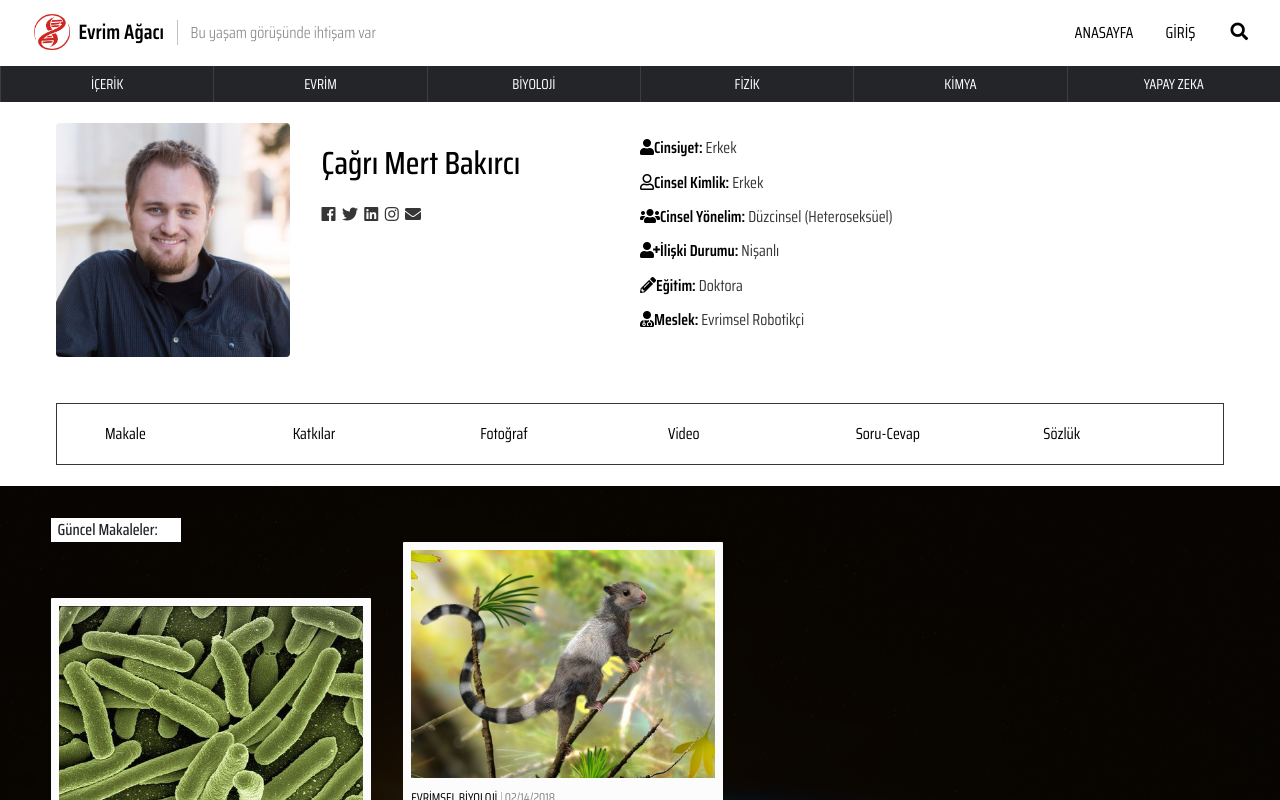
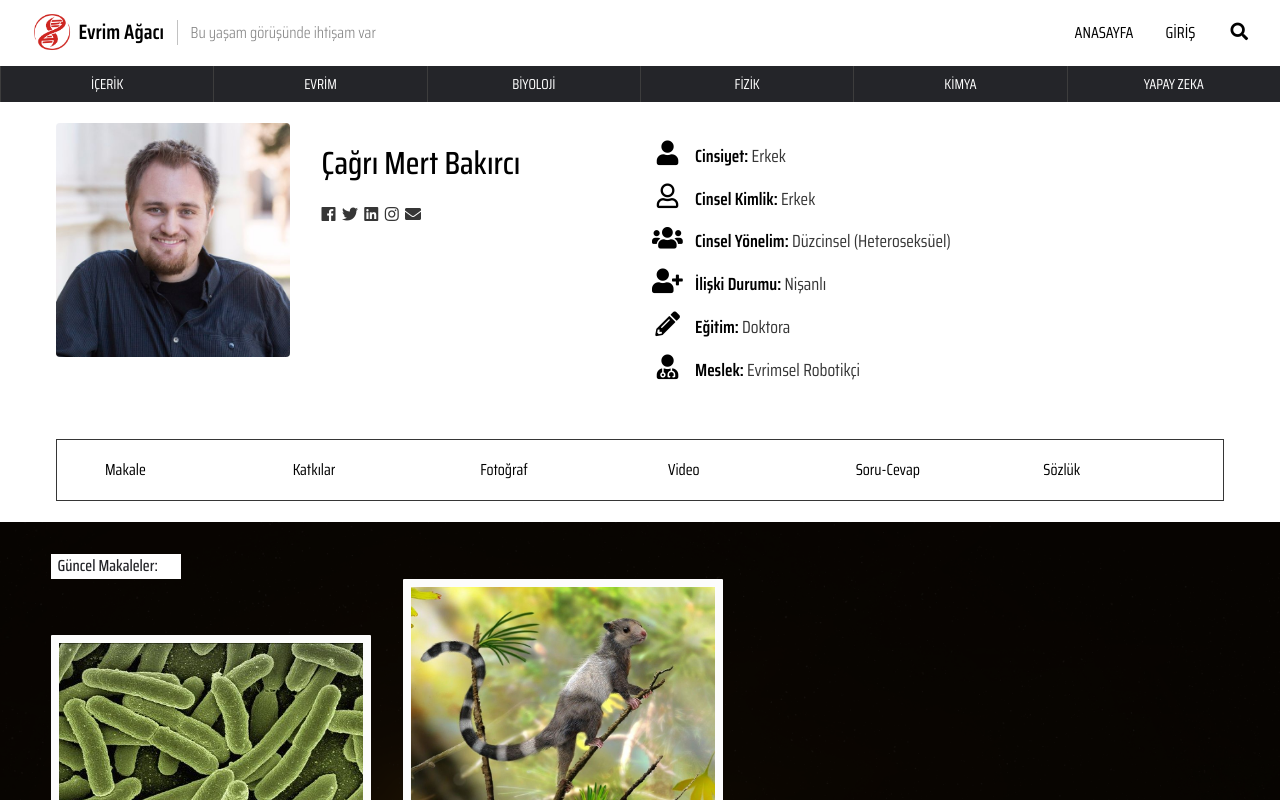
Before and after one commit to evrimagaci/EA-frontend, an Angular app: page / in a window 1280 px wide. Shown: the top 800 px of the page. Built offline with nearby package versions, Linux system fonts and the light colour scheme.

Commit message:
user profile informations icons update

```diff
--- a/src/app/user/user.component.scss
+++ b/src/app/user/user.component.scss
@@ -61,10 +61,17 @@
                 flex-basis: 50%;
                 p {
                     font-weight: 600;
+                    font-size: 1.1em;
                     span {
                         font-weight: normal;
                         display: inline;
                         color: #363636;
+                    }
+                    i {
+                        width: 55px;
+                        margin: 0 auto;
+                        text-align: center;
+                        font-size: 1.4em;
                     }
                 }
             }
```
